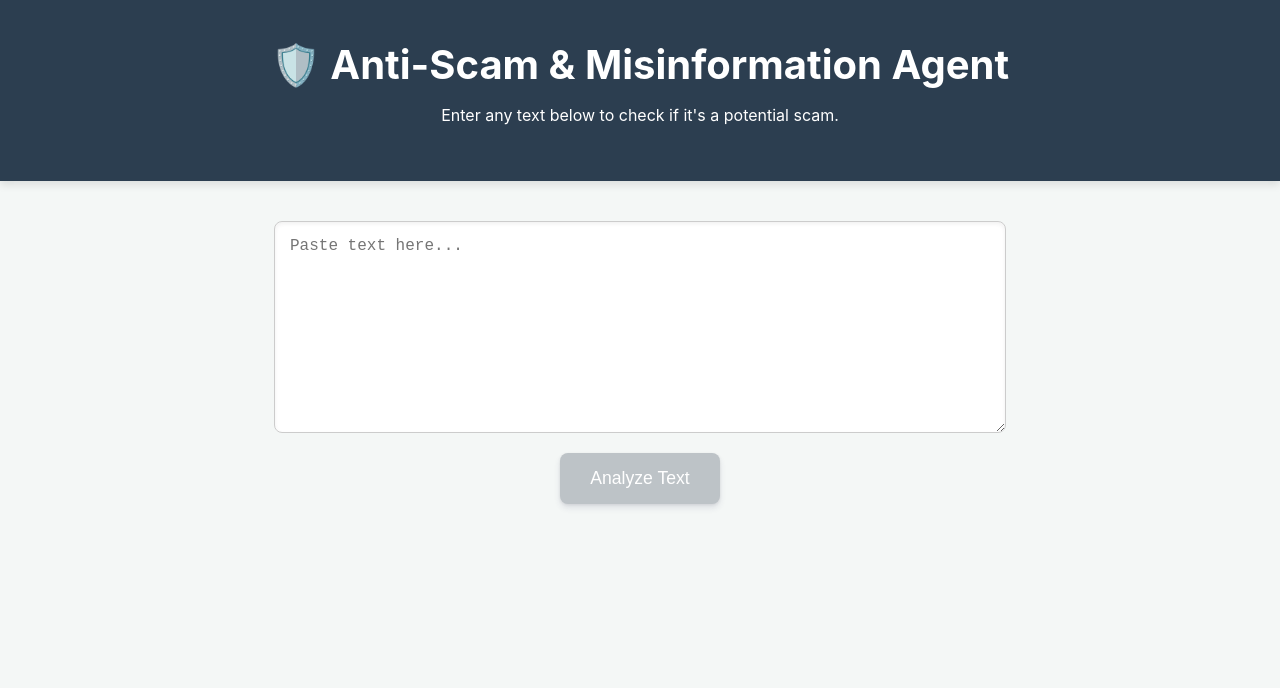
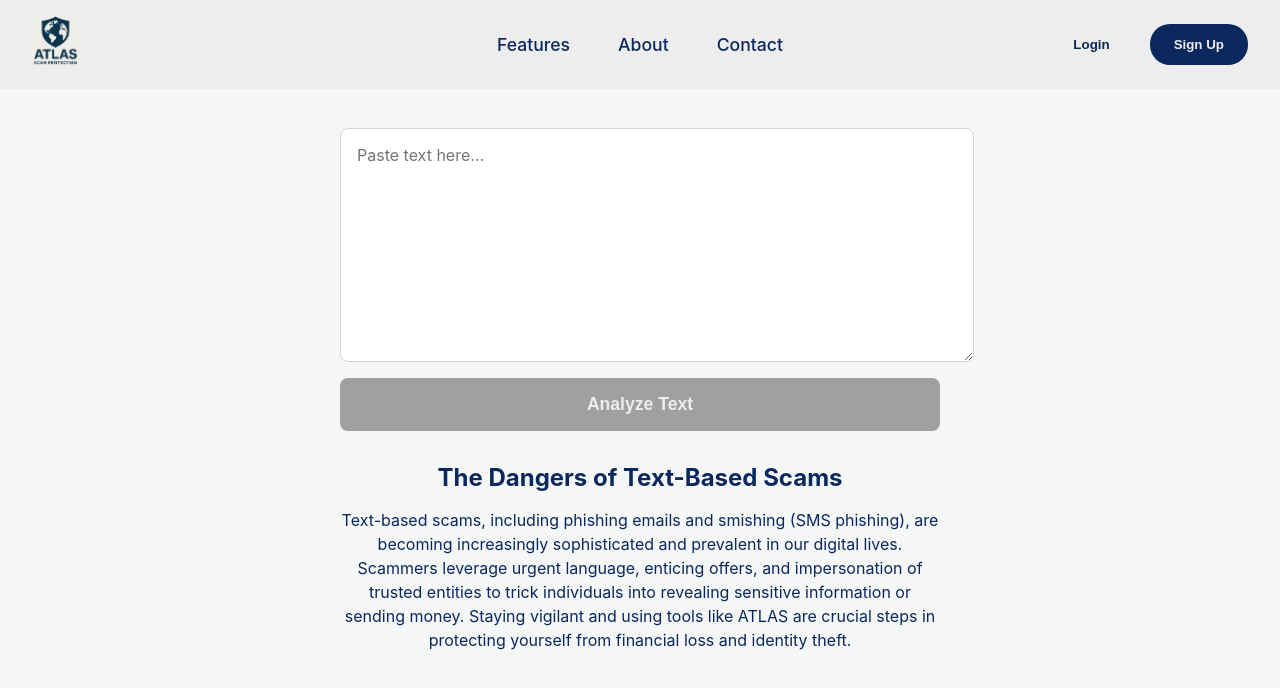
Before and after one commit to AidenBrown21/AtlasChrome, a React (Create React App) app in the folder frontend/: page /text in a window 1280 px wide. Shown: the top 688 px of the page. Built offline with nearby package versions, Linux system fonts and the light colour scheme.

Commit message:
Contact Page Made/ Text Analysis Updated

```diff
--- /dev/null
+++ b/frontend/src/pages/ContactPage.css
@@ -0,0 +1,38 @@
+.contact-container {
+    padding: 8rem 2rem 2rem 2rem;
+    text-align: center;
+    color: #0b285e;
+}
+
+.contact-container h1 {
+    font-size: 3rem;
+    margin-bottom: 3rem;
+}
+
+.contact-columns {
+    display: flex;
+    justify-content: center;
+    gap: 4rem;
+    align-items: flex-start;
+}
+
+.contact-column {
+    display: flex;
+    flex-direction: column;
+    align-items: center;
+    max-width: 250px;
+}
+
+.contact-photo {
+    width: 150px;
+    height: 150px;
+    border-radius: 50%;
+    object-fit: cover;
+    margin-bottom: 1.5rem;
+    box-shadow: 0 4px 12px rgba(0, 0, 0, 0.1);
+}
+
+.contact-column p {
+    margin: 0.25rem 0;
+    font-size: 1.1rem;
+}
--- a/frontend/src/pages/ContactPage.js
+++ b/frontend/src/pages/ContactPage.js
@@ -1,13 +1,25 @@
 import React from 'react';
 import Header from '../components/Header';
+import './ContactPage.css';
 
 function ContactPage() {
     return (
         <>
             <Header />
-            <div style={{ textAlign: 'center', paddingTop: '8rem', color: '#0b285e' }}>
+            <div className="contact-container">
                 <h1>Contact Us</h1>
-                <p>Content coming soon...</p>
+                <div className="contact-columns">
+                    <div className="contact-column">
+                        <img src="/Rahul.jpg" alt="Rahul Menon" className="contact-photo" />
+                        <p><strong>Rahul Menon</strong></p>
+                        <p>menon75@purdue.edu</p>
+                    </div>
+                    <div className="contact-column">
+                        <img src="/Aiden.jpg" alt="Aiden Brown" className="contact-photo" />
+                        <p><strong>Aiden Brown</strong></p>
+                        <p>brow2423@purdue.edu</p>
+                    </div>
+                </div>
             </div>
         </>
     );
--- a/frontend/src/pages/TextAnalysis.css
+++ b/frontend/src/pages/TextAnalysis.css
@@ -50,74 +50,91 @@ body {
   }
 }
 
-main {
-  padding: 40px 20px;
+.text-analysis-container {
   display: flex;
   flex-direction: column;
   align-items: center;
+  padding: 8rem 2rem 2rem 2rem;
+  color: #0b285e;
 }
 
-textarea {
-  width: 80%;
-  max-width: 700px;
-  padding: 15px;
-  border-radius: 8px;
-  border: 1px solid #ccc;
-  font-size: 1rem;
-  margin-bottom: 20px;
-  box-shadow: inset 0 2px 4px rgba(0, 0, 0, 0.06);
+.analysis-box {
+  width: 100%;
+  max-width: 600px;
+  display: flex;
+  flex-direction: column;
+  gap: 1rem;
 }
 
-button {
-  background-color: #3498db;
-  color: white;
+.analysis-box textarea {
+  width: 100%;
+  padding: 1rem;
+  border-radius: 8px;
+  border: 1px solid #d4d4d4;
+  font-family: inherit;
+  font-size: 1rem;
+  resize: vertical;
+}
+
+.analysis-box button {
+  background-color: #0b285e;
+  color: #EDEDED;
   border: none;
-  padding: 15px 30px;
+  padding: 1rem;
+  border-radius: 8px;
   font-size: 1.1rem;
-  border-radius: 8px;
+  font-weight: 600;
   cursor: pointer;
   transition: background-color 0.3s ease;
-  box-shadow: 0 4px 6px rgba(50, 50, 93, 0.11), 0 1px 3px rgba(0, 0, 0, 0.08);
 }
 
-button:hover {
-  background-color: #2980b9;
-}
-
-button:disabled {
-  background-color: #bdc3c7;
+.analysis-box button:disabled {
+  background-color: #a0a0a0;
   cursor: not-allowed;
 }
 
-.result {
-  margin-top: 40px;
-  padding: 20px;
-  border: 1px solid #ddd;
-  border-radius: 8px;
-  width: 80%;
-  max-width: 700px;
-  background-color: #fff;
-  box-shadow: 0 4px 8px rgba(0, 0, 0, 0.05);
+.analysis-box button:not(:disabled):hover {
+  background-color: #1a3f85;
 }
 
-.result h2 {
-  margin-top: 0;
-  color: #2c3e50;
+.result-container {
+  width: 100%;
+  max-width: 600px;
+  margin-top: 2rem;
+  padding: 1.5rem;
+  border-radius: 8px;
+  background-color: #FFFFFF;
+  border: 1px solid #d4d4d4;
 }
 
-.result .scam {
-  color: #e74c3c;
+.result-container .scam {
+  color: #d9534f;
   font-weight: bold;
-  font-size: 1.2rem;
 }
 
-.result .legitimate {
-  color: #2ecc71;
+.result-container .legitimate {
+  color: #5cb85c;
   font-weight: bold;
-  font-size: 1.2rem;
 }
 
-.result .error {
-  color: #e74c3c;
-  font-weight: bold;
+.result-container .error {
+  color: #f0ad4e;
 }
+
+.info-section {
+  width: 100%;
+  max-width: 600px;
+  margin-top: 2rem;
+  text-align: center;
+}
+
+.info-section h3 {
+  font-size: 1.5rem;
+  margin-bottom: 0.5rem;
+
+}
+
+.info-section p {
+  font-size: 1rem;
+  line-height: 1.5;
+}
--- a/frontend/src/pages/TextAnalysis.js
+++ b/frontend/src/pages/TextAnalysis.js
@@ -1,5 +1,6 @@
 import React, { useState } from 'react';
 import axios from 'axios';
+import Header from '../components/Header';
 import './TextAnalysis.css';
 
 function TextAnalysis() {
@@ -24,24 +25,22 @@ function TextAnalysis() {
   };
 
   return (
-    <div className="App">
-      <header className="App-header">
-        <h1>🛡️ Anti-Scam & Misinformation Agent</h1>
-        <p>Enter any text below to check if it's a potential scam.</p>
-      </header>
-      <main>
+    <>
+      <Header />
+      <div className="text-analysis-container">
+        <main className="analysis-box">
           <textarea
             value={text}
             onChange={(e) => setText(e.target.value)}
             placeholder="Paste text here..."
             rows="10"
-          cols="80"
           />
           <button onClick={handleAnalyze} disabled={loading || !text}>
             {loading ? 'Analyzing...' : 'Analyze Text'}
           </button>
+        </main>
         {result && (
-          <div className="result">
+          <div className="result-container">
             <h2>Analysis Result</h2>
             {result.error ? (
               <p className="error">{result.error}</p>
@@ -59,8 +58,16 @@ function TextAnalysis() {
             )}
           </div>
         )}
-      </main>
+        <div className="flex min-h-screen item-center justify-center">
+          <section className="info-section max-w-2xl text-center">
+            <h3>The Dangers of Text-Based Scams</h3>
+            <p>
+            Text-based scams, including phishing emails and smishing (SMS phishing), are becoming increasingly sophisticated and prevalent in our digital lives. Scammers leverage urgent language, enticing offers, and impersonation of trusted entities to trick individuals into revealing sensitive information or sending money. Staying vigilant and using tools like ATLAS are crucial steps in protecting yourself from financial loss and identity theft.
+          </p>
+        </section>
         </div>
+      </div>
+    </>
   );
 }
 
```
Also changed, not shown: frontend/public/Aiden.jpg (added), frontend/public/Rahul.jpg (added). Lines whose indentation alone changed are shown as unchanged.
